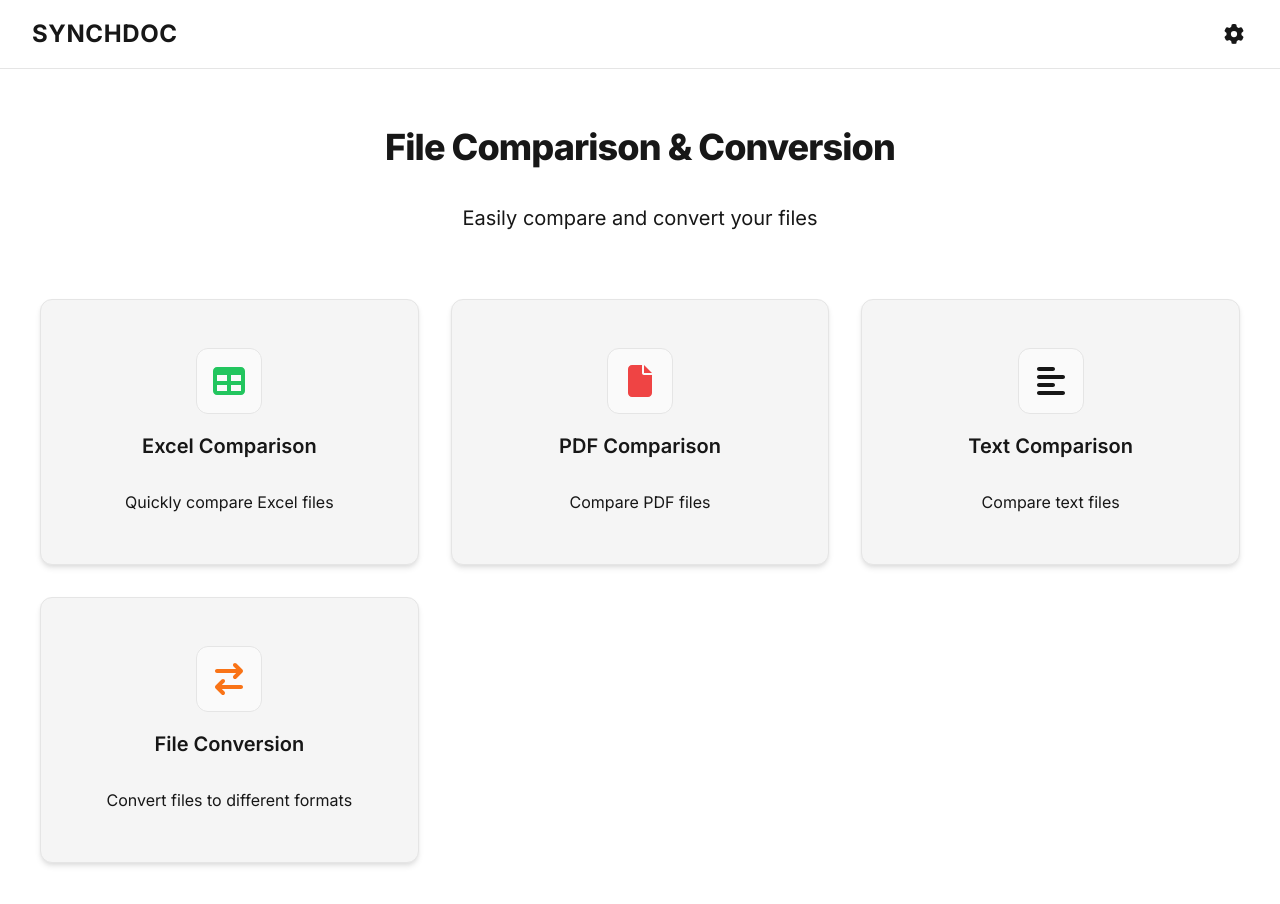
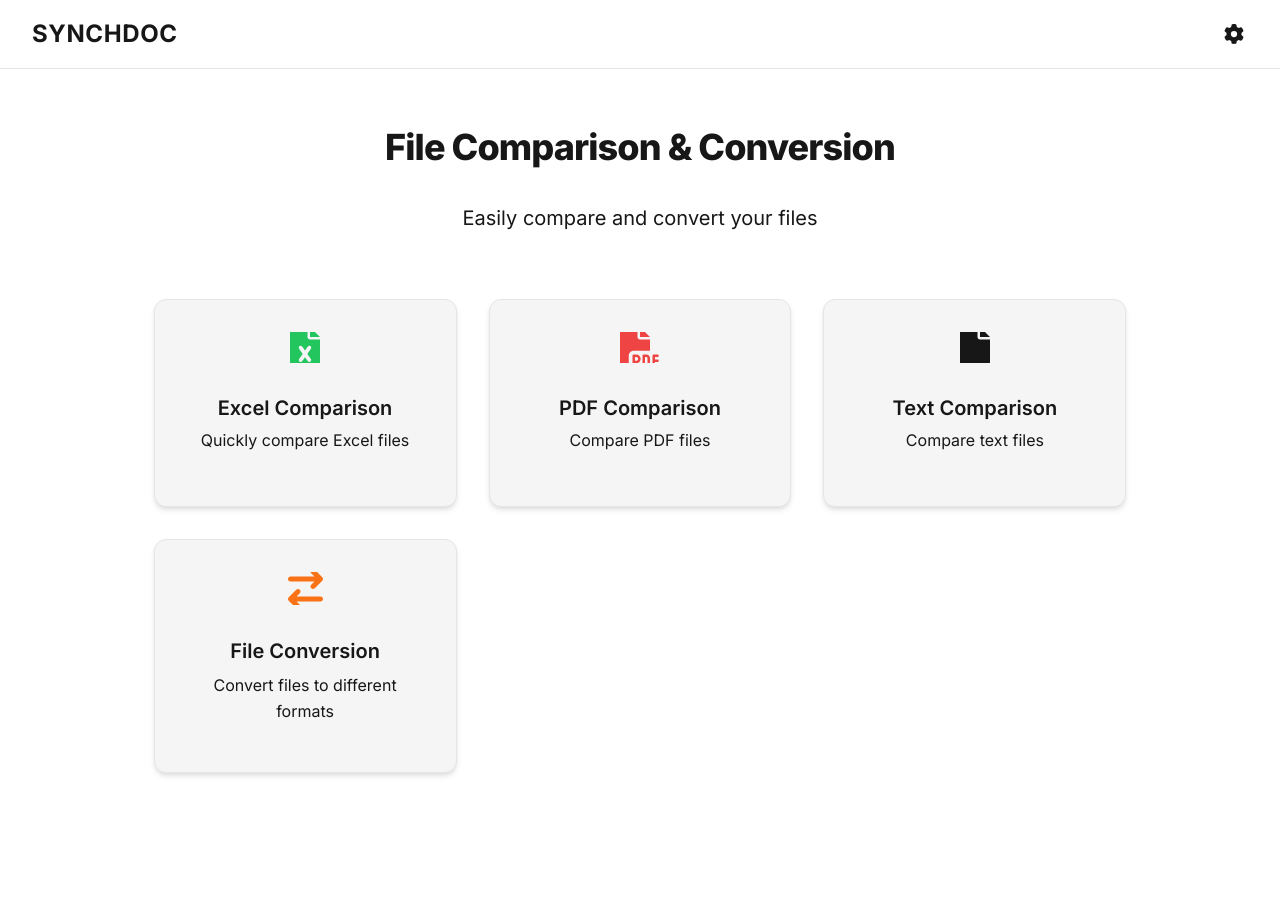
Before and after one commit to erenaydin0/CosmicDoc, a React (Vite) app: page / in a window 1280 px wide. Shown: the top 904 px of the page. After the commit the page ends 821 px from the top, so only its background shows below. Built offline with nearby package versions, Linux system fonts and the light colour scheme.

Commit message:
Anasayfa icon ve stilleri güncellendi.

```diff
--- a/src/pages/Home.tsx
+++ b/src/pages/Home.tsx
@@ -1,7 +1,7 @@
 import React, { useState } from 'react';
 import { Link } from 'react-router-dom';
 import { FontAwesomeIcon } from '@fortawesome/react-fontawesome';
-import { faTable, faFile, faAlignLeft, faArrowRightArrowLeft } from '@fortawesome/free-solid-svg-icons';
+import { faFile, faArrowRightArrowLeft, faFilePdf, faFileExcel } from '@fortawesome/free-solid-svg-icons';
 import { useTranslation } from 'react-i18next';
 import '../style/PageStyles.css';
 
@@ -68,7 +68,7 @@ const Home: React.FC = () => {
             <span key={i} className="ripple" style={style}></span>
           ))}
           <div className="icon-container excel-icon">
-            <FontAwesomeIcon icon={faTable} size="2x" />
+            <FontAwesomeIcon icon={faFileExcel} size="2x" />
           </div>
           <h2>{t('home.features.excel.title')}</h2>
           <p>{t('home.features.excel.description')}</p>
@@ -83,7 +83,7 @@ const Home: React.FC = () => {
             <span key={i} className="ripple" style={style}></span>
           ))}
           <div className="icon-container pdf-icon">
-            <FontAwesomeIcon icon={faFile} size="2x" />
+            <FontAwesomeIcon icon={faFilePdf} size="2x" />
           </div>
           <h2>{t('home.features.pdf.title')}</h2>
           <p>{t('home.features.pdf.description')}</p>
@@ -98,7 +98,7 @@ const Home: React.FC = () => {
             <span key={i} className="ripple" style={style}></span>
           ))}
           <div className="icon-container text-icon">
-            <FontAwesomeIcon icon={faAlignLeft} size="2x" />
+            <FontAwesomeIcon icon={faFile} size="2x" />
           </div>
           <h2>{t('home.features.text.title')}</h2>
           <p>{t('home.features.text.description')}</p>
--- a/src/style/PageStyles.css
+++ b/src/style/PageStyles.css
@@ -5,6 +5,9 @@
   margin-top: 3rem;
   padding: 1rem 0.5rem;
   perspective: 1000px;
+  margin-left: auto;
+  margin-right: auto;
+  width: 80%;
 }
 
 .page-title {
@@ -47,7 +50,7 @@
   justify-content: center;
   position: relative;
   overflow: hidden;
-  min-height: 200px;
+  min-height: fit-content;
   cursor: pointer;
   -webkit-tap-highlight-color: transparent;
 }
@@ -113,19 +116,18 @@
 }
 
 .card .icon-container {
-  width: 64px;
-  height: 64px;
-  border-radius: 12px;
+  width: 100px;
+  height: 100px;
+  font-size: var(--text-xl);
   display: flex;
   align-items: center;
   justify-content: center;
-  margin-bottom: 1.2rem;
-  background-color: var(--subtle-bg-color);
-  border: 1px solid var(--border-color);
+  margin-bottom: 1rem;
   position: relative;
   transition: all 0.2s ease;
   overflow: hidden;
   z-index: 2;
+  flex: 1;
 }
 
 /* Minimal ikon stilleri */
@@ -146,36 +148,36 @@
 }
 
 .card svg {
-  margin-bottom: 0;
   transition: all 0.2s ease;
   z-index: 2;
 }
 
 .card h2 {
   color: var(--text-color);
-  margin-top: 0;
-  margin-bottom: 0.75rem;
   font-weight: var(--font-semibold);
   font-size: var(--text-xl);
   line-height: var(--leading-snug);
   letter-spacing: var(--tracking-normal);
+  margin-bottom: 0;
   transition: all 0.2s ease;
   text-align: center;
   position: relative;
   z-index: 2;
+  flex: 1;
 }
 
 .card p {
   color: var(--primary-color);
-  margin-bottom: 0;
   font-size: var(--text-base);
   font-weight: var(--font-normal);
   line-height: var(--leading-relaxed);
   letter-spacing: var(--tracking-normal);
+  margin-top: 0;
   text-align: center;
   transition: all 0.2s ease;
   position: relative;
   z-index: 2;
+  flex: 1;
 }
 
 .card:hover {
@@ -199,37 +201,11 @@
   box-shadow: var(--card-shadow);
 }
 
-.card:hover .icon-container {
-  transform: scale(1.1);
-  background-color: var(--background-color);
-  border-color: var(--primary-color);
-}
 
 /* İkon basma efekti */
 .card:active .icon-container {
-  transform: scale(0.95);
+  transform: scale(1);
   transition: transform 0.1s;
-}
-
-/* Hover durumunda minimal ikon stilleri */
-.card:hover .excel-icon svg {
-  color: var(--accent-color);
-  transform: scale(1.1);
-}
-
-.card:hover .pdf-icon svg {
-  color: #EF4444;
-  transform: scale(1.1);
-}
-
-.card:hover .text-icon svg {
-  color: var(--primary-color);
-  transform: scale(1.1);
-}
-
-.card:hover .convert-icon svg {
-  color: #F59E0B;
-  transform: scale(1.1);
 }
 
 /* Tıklama durumundaki ikon efekti */
@@ -301,11 +277,6 @@
       transform: scale(1.08);
     }
   }
-
-  .card .icon-container {
-    width: 70px;
-    height: 70px;
-  }
 }
 
 /* Karşılaştırma seçenekleri */
```
